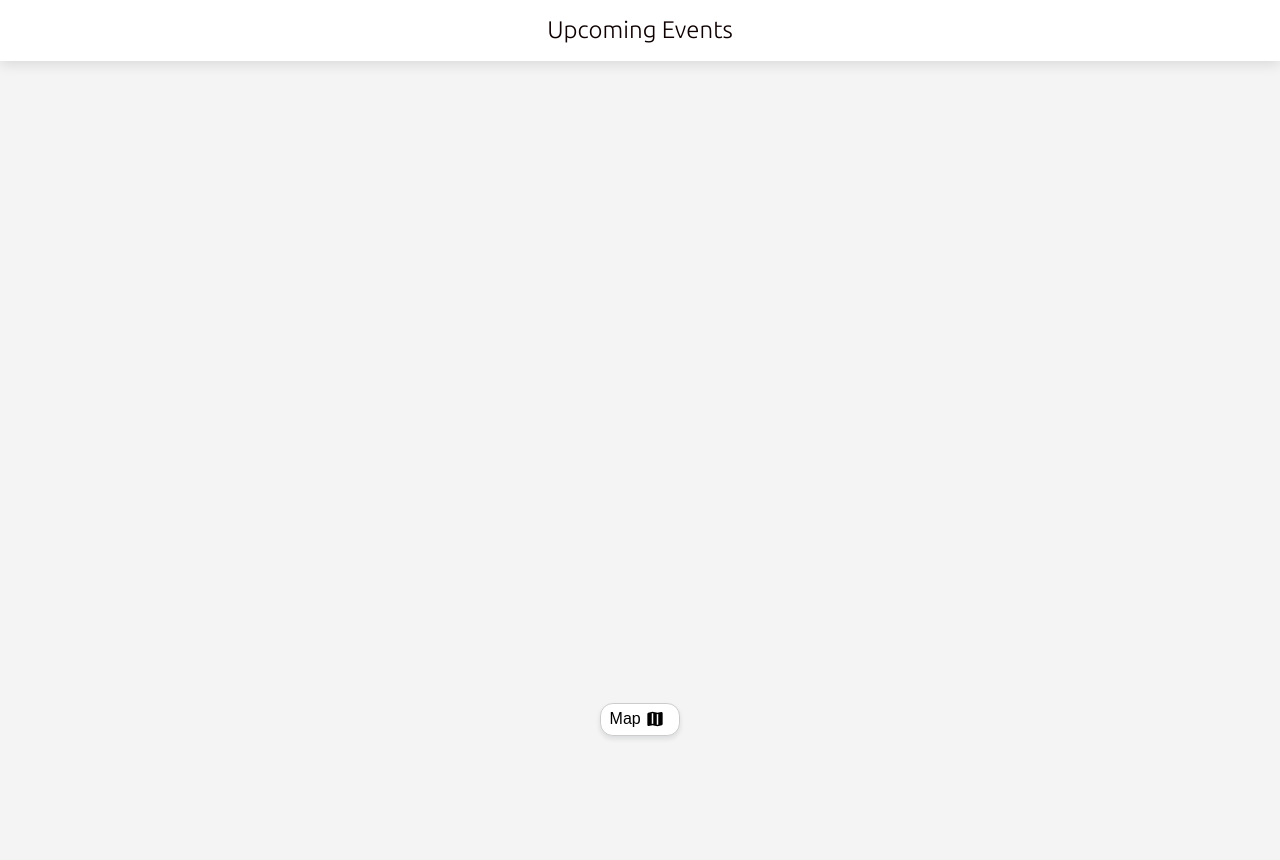
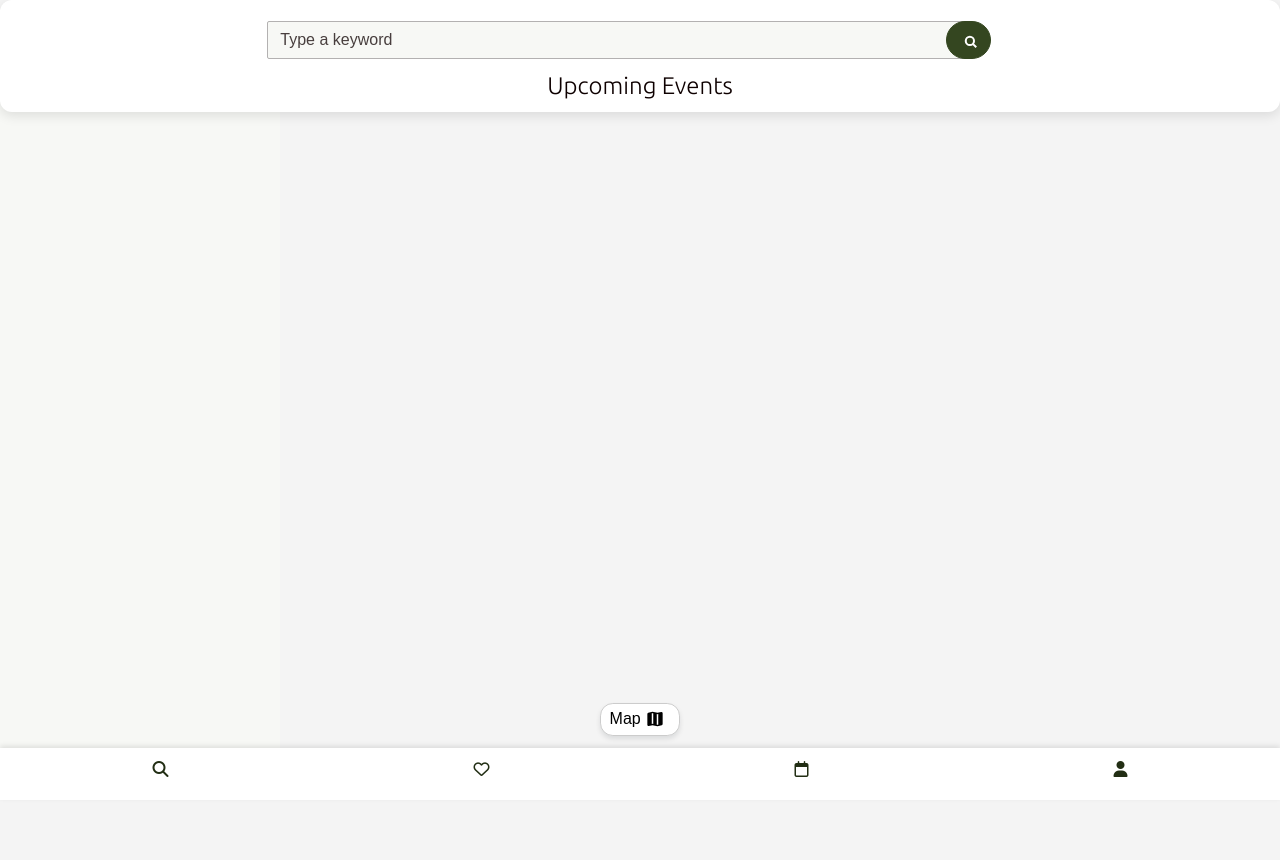
Before and after one commit to justdevelopin/CityGardens, a Rails app: page /events in a window 1280 px wide. Run offline with Rails 7, Linux system fonts and the light colour scheme; data comes from the database, SQL or seed files in the repository; style sheets or scripts are compiled from the project's sources; some libraries are stand-ins or nearby versions.

Commit message:
search bar done, final styling missing

```diff
--- a/app/assets/stylesheets/application.scss
+++ b/app/assets/stylesheets/application.scss
@@ -14,3 +14,4 @@
 @import "components/action_button";
 @import "components/navbar";
 @import "pages/events_index";
+@import "pages/index_search";
--- a/app/assets/stylesheets/pages/_events_index.scss
+++ b/app/assets/stylesheets/pages/_events_index.scss
@@ -2,7 +2,7 @@
   position: fixed;
   scroll-behavior: smooth;
   background: #F7F8F5;
-  padding-top: 20px;
+  padding-top: 67px;
   padding-left: 15px;
   padding-right: 15px;
   overflow: scroll;
@@ -48,19 +48,22 @@
   align-content: center;
   align-items: center;
 }
+
+.title-index {
+  height: 112px;
+  border-radius: 12px;
+}
+
 .title-inner {
   text-align: center;
-  display: inline-flex;
-  align-content: center;
-  justify-content: center;
-  align-items: center;
   width: 100%;
 }
+
 .title-inner h1 {
   font-size: 24px;
   font-weight: 100;
-  padding: 16px 0 16px 0;
-  margin: 0px;
+  padding: 5px 0 5px 0;
+  margin: -63px;
 }
 .toggle-button-container button {
   border: none;
@@ -224,3 +227,9 @@
   border-top-left-radius: 8px; /* Top left corner */
   border-top-right-radius: 8px; /* Top right corner */
 }
+
+
+.mapboxgl-canvas {
+  position: absolute;
+  top: 104px;
+}
--- /dev/null
+++ b/app/assets/stylesheets/pages/_index_search.scss
@@ -0,0 +1,45 @@
+.search-row {
+  margin-top: 30px;
+  margin-bottom: 30px;
+}
+
+.search-input-group {
+  display: flex;
+}
+
+.search-query-input {
+  flex-grow: 1;
+  border-top-right-radius: 0;
+  border-bottom-right-radius: 0;
+  margin-left: 50px;
+  margin-right: -26px;
+  margin-top: -25px;
+  margin-bottom: 25px;
+  background: #F7F8F5;
+  border-color: #b3b1b1;
+}
+
+.search-submit-button {
+  border-radius: 63px;
+  background: #344620;
+  border-color: #344620;
+  margin-top: -25px;
+  margin-bottom: 25px;
+  margin-right: -26px;
+  width: 49px;
+}
+
+.svg-icon-2{
+  display: block;
+  fill: none;
+  height: 12px;
+  width: 12px;
+  stroke: currentColor;
+  stroke-width: 5.333333333333333;
+  overflow: visible;
+  z-index: 99999;
+  margin-right: 86px;
+  margin-top: -10px;
+  color: #ffffff;
+  font-size: large;
+}
--- a/app/controllers/events_controller.rb
+++ b/app/controllers/events_controller.rb
@@ -3,6 +3,7 @@
 
   def index
     @events = Event.all.includes(:garden).where.not(gardens: { latitude: nil, longitude: nil })
+    @show_list = params[:query].present?
     @markers = @events.map do |event|
       {
         lat: event.garden.latitude,
@@ -10,6 +11,19 @@
         infoWindow: render_to_string(partial: "info_window", locals: { event: event }),
         id: event.id
       }
+    end
+
+    if params[:query].present?
+      sql_subquery = <<~SQL
+        events.name ILIKE :query
+        OR events.description ILIKE :query
+        OR gardens.name ILIKE :query
+        OR gardens.location ILIKE :query
+        OR gardens.description ILIKE :query
+      SQL
+      @events = @events.joins(:garden).where(sql_subquery, query: "%#{params[:query]}%")
+    else
+      @events = Event.all.includes(:garden).where.not(gardens: { latitude: nil, longitude: nil })
     end
   end
 
--- /dev/null
+++ b/app/views/events/_search_bar.html.erb
@@ -0,0 +1,13 @@
+<div class="row justify-content-center search-row">
+  <div class="col-sm-8 my-3">
+    <%= form_with url: events_path, method: :get, class: "d-flex search-input-group" do %>
+      <%= text_field_tag :query,
+            params[:query],
+            class: "form-control search-query-input",
+            placeholder: "Type a keyword"
+        %>
+      <%= submit_tag "", name: "", class: "btn btn-primary search-submit-button" %>
+      <span class="svg-icon-2"><svg xmlns="http://www.w3.org/2000/svg" viewBox="0 0 32 32" style="display:block;fill:none;height:12px;width:12px;stroke:currentColor;stroke-width:5.333333333333333;overflow:visible" aria-hidden="true" role="presentation" focusable="false"><path fill="none" d="M13 24a11 11 0 1 0 0-22 11 11 0 0 0 0 22zm8-3 9 9"></path></svg></span>
+    <% end %>
+  </div>
+</div>
--- a/app/views/events/index.html.erb
+++ b/app/views/events/index.html.erb
@@ -1,11 +1,12 @@
 <div class="title-index">
   <div class="title-inner">
+      <%= render 'search_bar' %>
     <h1>Upcoming Events</h1>
   </div>
 </div>
 <div data-controller="toggle">
-  <div class="toggle-button-container">
-    <%= button_tag 'Map', type: 'button', class: 'toggle-button', data: { action: "click->toggle#toggleEventsList" } %>
+  <div class="toggle-button-container" data-action="click->toggle#toggleEventsList">
+    <%= button_tag 'Map', type: 'button', class: 'toggle-button' %>
     <span class="svg-icon"><svg xmlns="http://www.w3.org/2000/svg" viewBox="0 0 32 32" aria-hidden="true" role="presentation" focusable="false" style="display: block; height: 16px; width: 16px; fill: var(--f-mkcy-f);"><path d="M31.25 3.75a2.29 2.29 0 0 0-1.01-1.44A2.29 2.29 0 0 0 28.5 2L21 3.67l-10-2L2.5 3.56A2.29 2.29 0 0 0 .7 5.8v21.95a2.28 2.28 0 0 0 1.06 1.94A2.29 2.29 0 0 0 3.5 30L11 28.33l10 2 8.49-1.89a2.29 2.29 0 0 0 1.8-2.24V4.25a2.3 2.3 0 0 0-.06-.5zM12.5 25.98l-1.51-.3L9.5 26H9.5V4.66l1.51-.33 1.49.3v21.34zm10 1.36-1.51.33-1.49-.3V6.02l1.51.3L22.5 6h.01v21.34z"></path></svg></span>
   </div>
 
@@ -14,14 +15,14 @@
       data-map-api-key-value="<%= ENV['MAPBOX_API_KEY'] %>"
       class="index-wrapper">
 
-    <div id="events-map" style="width: 100%; height: 90vh;" data-toggle-target="map">
+    <div id="events-map"  data-toggle-target="map">
     </div>
     <div id="info-panel" class="info-panel hidden" data-map-target="infoPanel">
       <button type="button" data-action="click->map#closeInfoPanel">Close</button>
     </div>
   </div>
   <div class="events-dynamic-container">
-    <div class="event-list d-none" data-toggle-target="list">
+    <div class="event-list" data-toggle-target="list">
       <div class="events-container">
         <% @events.each do |event| %>
           <div class="event-card">
--- a/app/views/layouts/application.html.erb
+++ b/app/views/layouts/application.html.erb
@@ -21,5 +21,8 @@
     <%#    <% end %>
     <%= render "shared/flashes" %>
     <%= yield %>
+    <% unless params[:controller] == "pages" && params[:action] == "home" %>
+      <%= render "shared/navbar" %>
+    <% end %>
   </body>
 </html>
```
